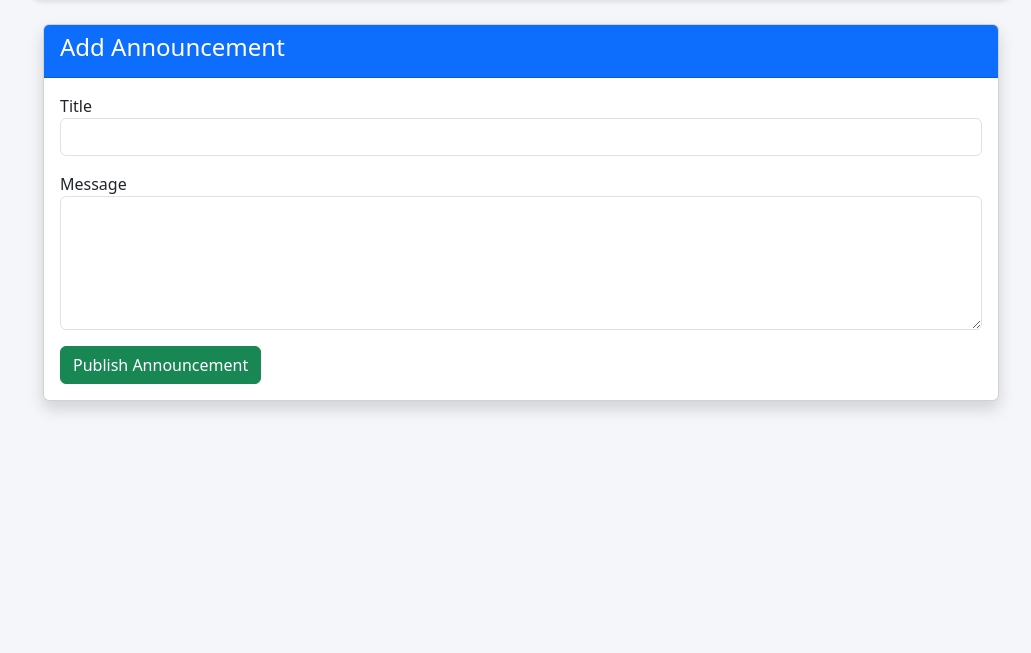
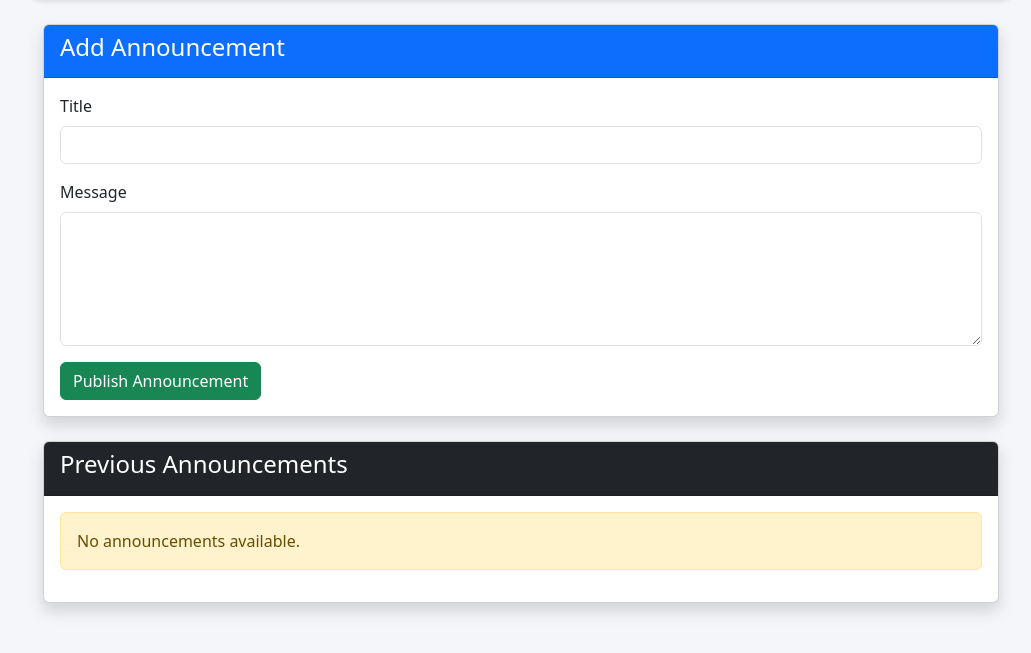
Before and after one commit to ifelodun/AV-KING-WORKER-FORM, a Python web app: template templates/add_announcement.html in a window 1280 px wide. Shown: the part 92-745 px from the top of the page, without its empty margins (249-1280 px from the left). Run offline with Jinja, Linux system fonts and the light colour scheme; the template is opened without the code that fills it, so the values that code supplies are empty.

Commit message:
Update add_announcement.html

```diff
--- a/templates/add_announcement.html
+++ b/templates/add_announcement.html
@@ -4,7 +4,7 @@
 
 <div class="container mt-4">
 
-    <div class="card shadow">
+    <div class="card shadow mb-4">
 
         <div class="card-header bg-primary text-white">
 
@@ -22,7 +22,7 @@
 
                 <div class="mb-3">
 
-                    <label>
+                    <label class="form-label">
 
                         Title
 
@@ -38,7 +38,7 @@
 
                 <div class="mb-3">
 
-                    <label>
+                    <label class="form-label">
 
                         Message
 
@@ -53,9 +53,10 @@
                 </div>
 
                 <button
+                type="submit"
                 class="btn btn-success">
 
-                Publish Announcement
+                    Publish Announcement
 
                 </button>
 
@@ -65,6 +66,62 @@
 
     </div>
 
+    <div class="card shadow">
+
+        <div class="card-header bg-dark text-white">
+
+            <h4>
+
+                Previous Announcements
+
+            </h4>
+
+        </div>
+
+        <div class="card-body">
+
+            {% if announcements %}
+
+                {% for announcement in announcements %}
+
+                <div class="alert alert-info">
+
+                    <h5>
+
+                        {{ announcement.title }}
+
+                    </h5>
+
+                    <p>
+
+                        {{ announcement.message }}
+
+                    </p>
+
+                    <small class="text-muted">
+
+                        {{ announcement.created_at }}
+
+                    </small>
+
+                </div>
+
+                {% endfor %}
+
+            {% else %}
+
+                <div class="alert alert-warning">
+
+                    No announcements available.
+
+                </div>
+
+            {% endif %}
+
+        </div>
+
+    </div>
+
 </div>
 
 {% endblock %}
```
